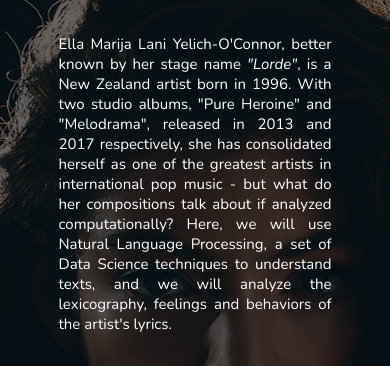
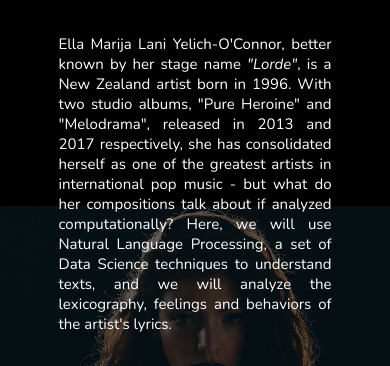
Before and after one commit to MatheusFreitag/lyrics-exploration-lorde, a plain HTML site: page index.html in a window 390 px wide. Shown: the part 87-453 px from the top of the page. Drawn offline with nearby package versions, Linux system fonts and the light colour scheme.

Commit message:
try to resize bg image

```diff
--- a/style.css
+++ b/style.css
@@ -415,15 +415,15 @@ body{
   }
 
   .header-background {
-    position: absolute;
+    /* position: absolute; */
     width: 100%;
     height: 100%;
     opacity : 0.4;
     background: url(lorde.jpg) no-repeat center center fixed;
-    -webkit-background-size: cover;
-    -moz-background-size: cover;
-    -o-background-size: cover;
-    background-size: cover;
+    -webkit-background-size: 100%;
+    -moz-background-size: 100%;
+    -o-background-size: 100%;
+    background-size: 100%;
   }
 
   .header h1{
```
